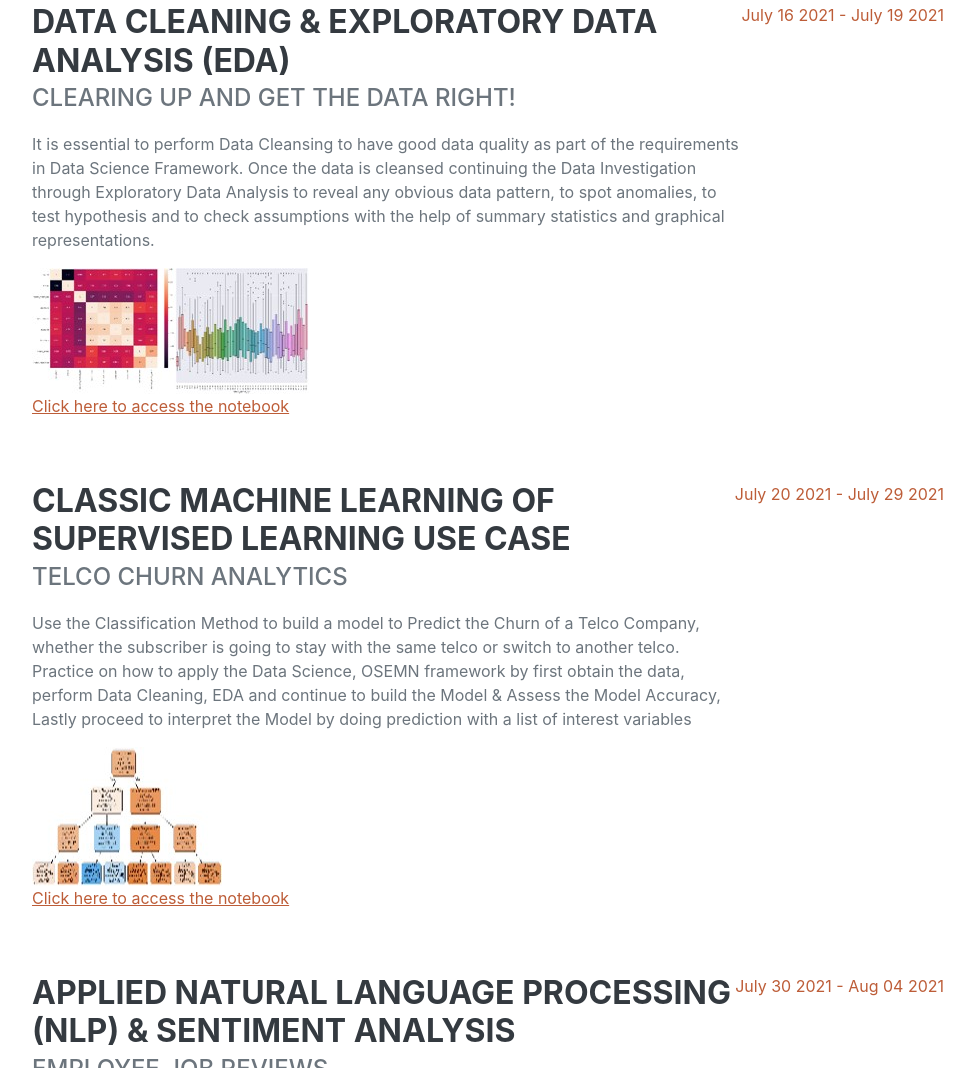
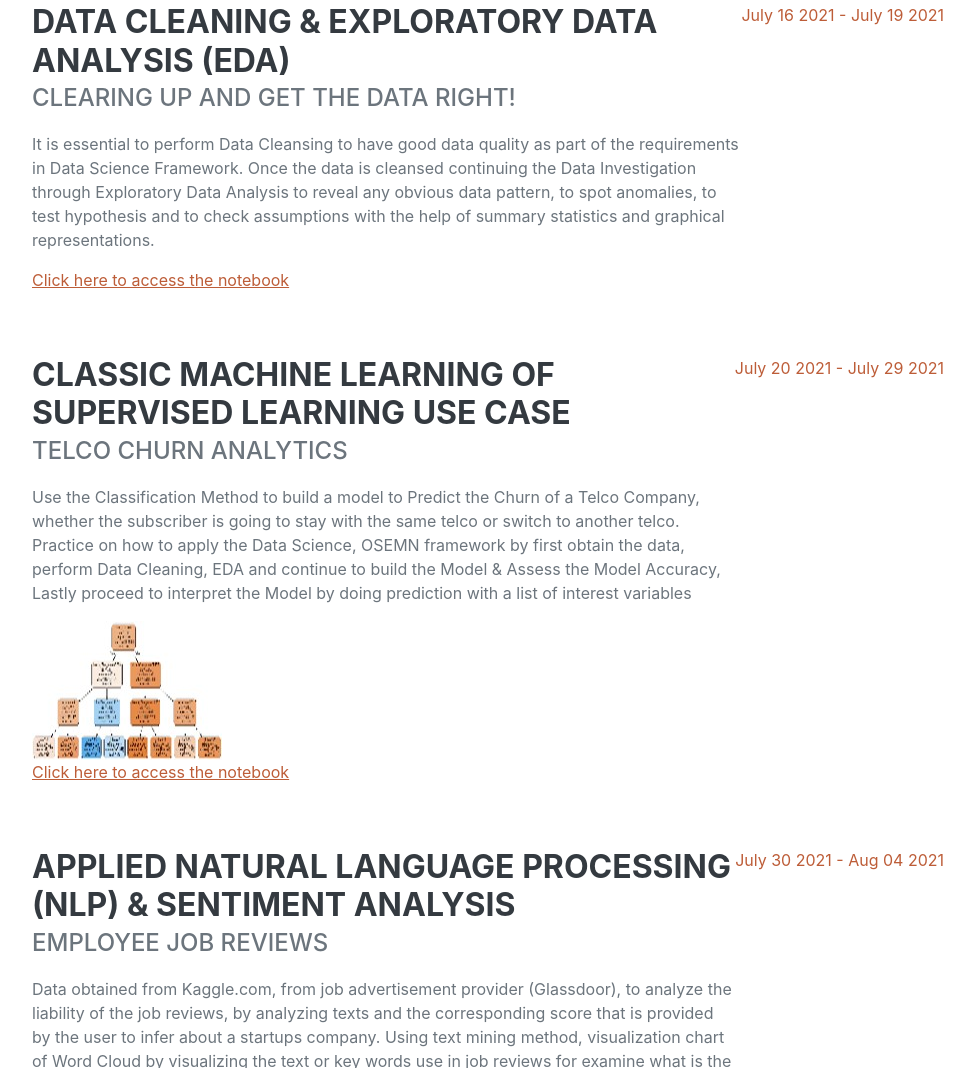
Before and after one commit to shawlow1/shawlow1.github.io, a plain HTML site: page index.html in a window 1280 px wide. Shown: the part 993-2061 px from the top of the page, without its empty margins (288-1262 px from the left). Drawn offline with nearby package versions, Linux system fonts and the light colour scheme; a web font is replaced by a local one.

Commit message:
Update index.html

```diff
--- a/index.html
+++ b/index.html
@@ -71,7 +71,6 @@
                             <h3 class="mb-0">Data Cleaning & Exploratory Data Analysis (EDA)</h3>
                             <div class="subheading mb-3">Clearing up and Get the Data Right!</div>
                             <p>It is essential to perform Data Cleansing to have good data quality as part of the requirements in Data Science Framework. Once the data is cleansed continuing the Data Investigation through Exploratory Data Analysis to reveal any obvious data pattern, to spot anomalies, to test hypothesis and to check assumptions with the help of summary statistics and graphical representations.</p>
-                            <img src="assets/eda1.JPG" class='img-fluid'/>
                             <p><a href="https://colab.research.google.com/drive/1HVASjM6g9fPf-H2XleQCzSSN2c3OQD1U?usp=sharing">
                                 Click here to access the notebook</a></p>
                         </div>
```
